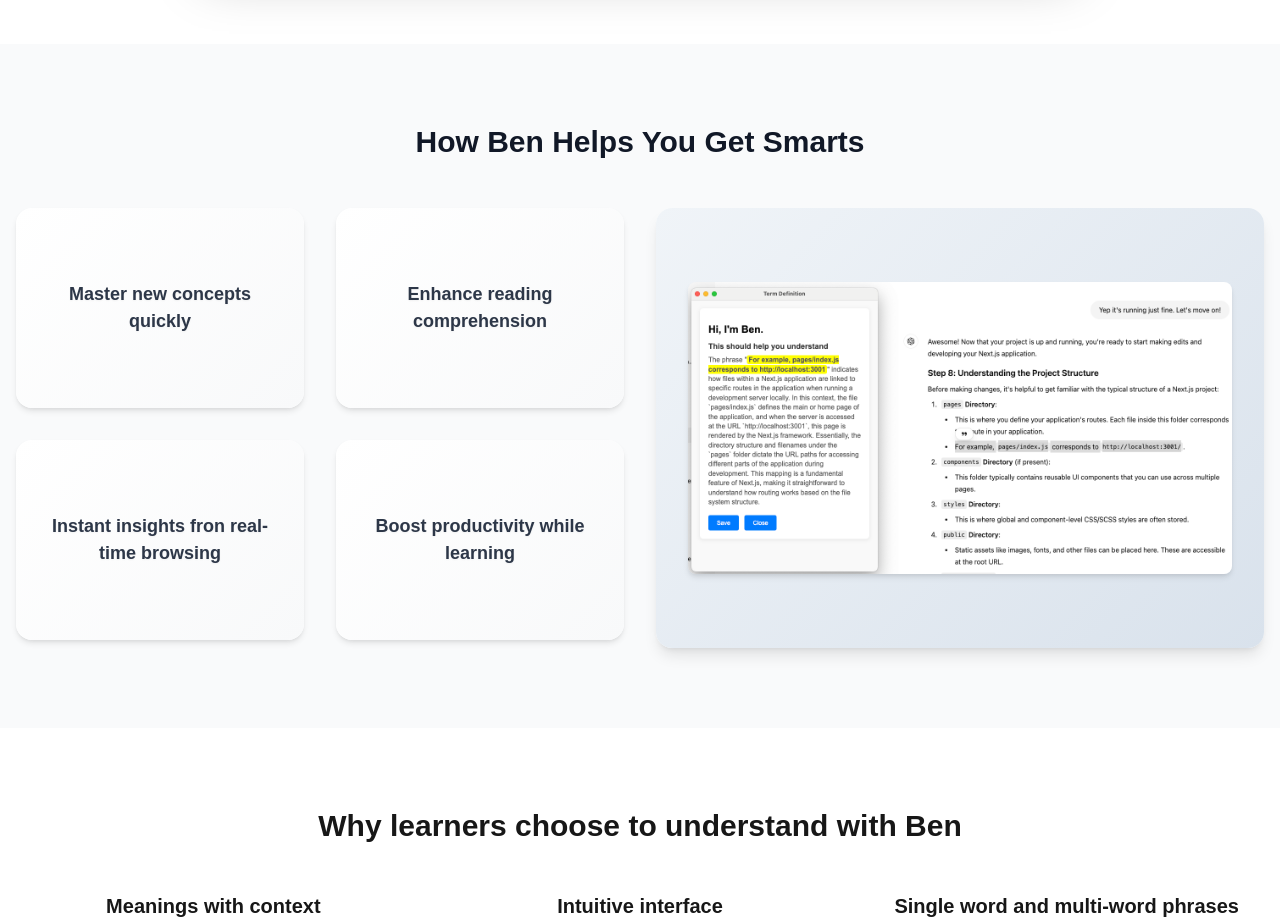
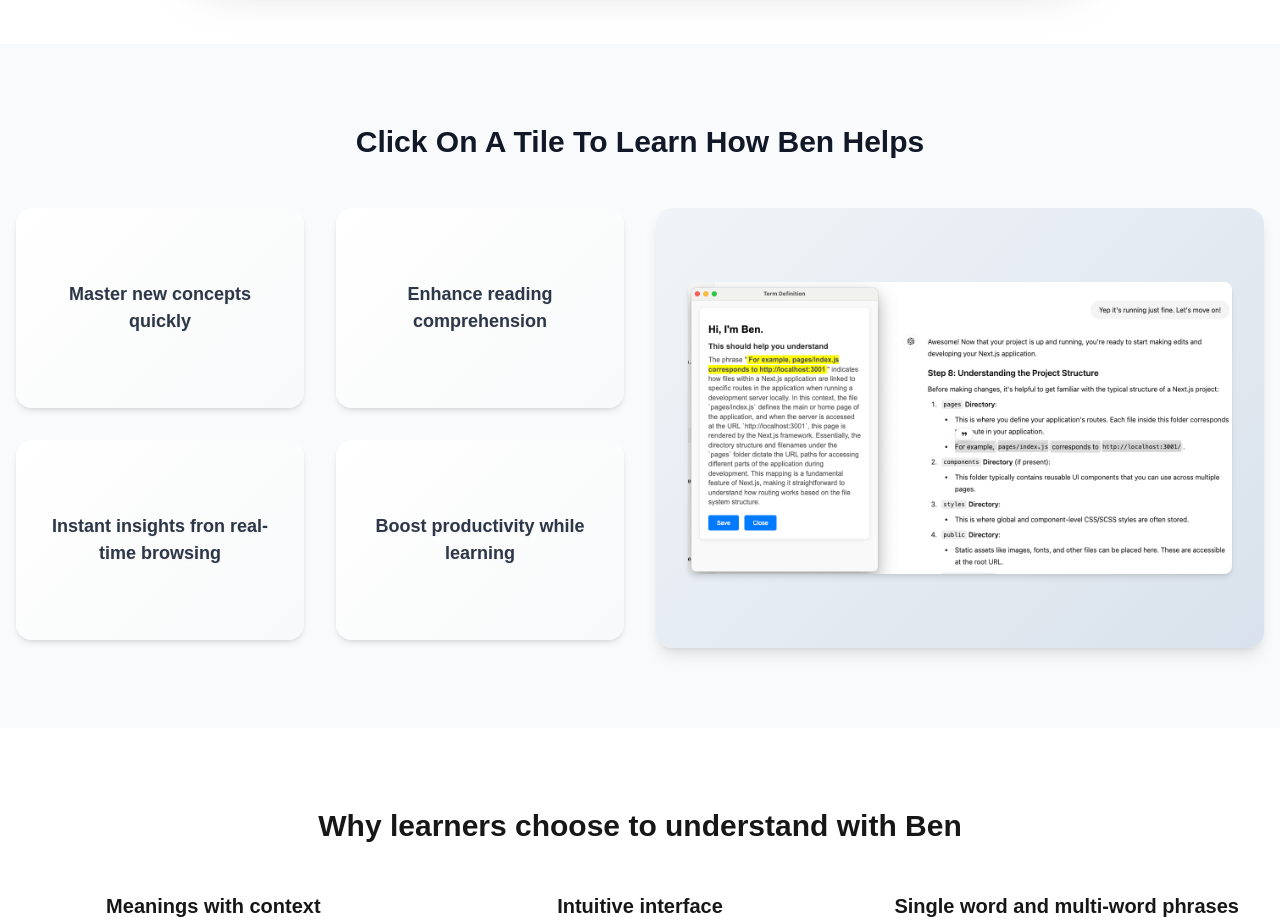
Before and after one commit to zenahmed-create/UNDRSTnD, a Next.js app: page / in a window 1280 px wide. Shown: the part 900-1821 px from the top of the page. Built offline with nearby package versions, Linux system fonts and the light colour scheme.

Commit message:
Changed the title on value slide

```diff
--- a/app/components/CompanyLogosSection.tsx
+++ b/app/components/CompanyLogosSection.tsx
@@ -65,7 +65,7 @@
   return (
     <section className="bg-gray-50 py-20">
       <div className="container mx-auto px-4">
-        <h3 className="text-3xl font-bold text-gray-900 mb-12 text-center">How Ben Helps You Get Smarts</h3>
+        <h3 className="text-3xl font-bold text-gray-900 mb-12 text-center">Click On A Tile To Learn How Ben Helps</h3>
         <div className="flex flex-col md:flex-row items-center md:items-start space-y-8 md:space-y-0 md:space-x-8">
           <div className="w-full md:w-1/2">
             <div className="grid grid-cols-2 gap-8">
```
